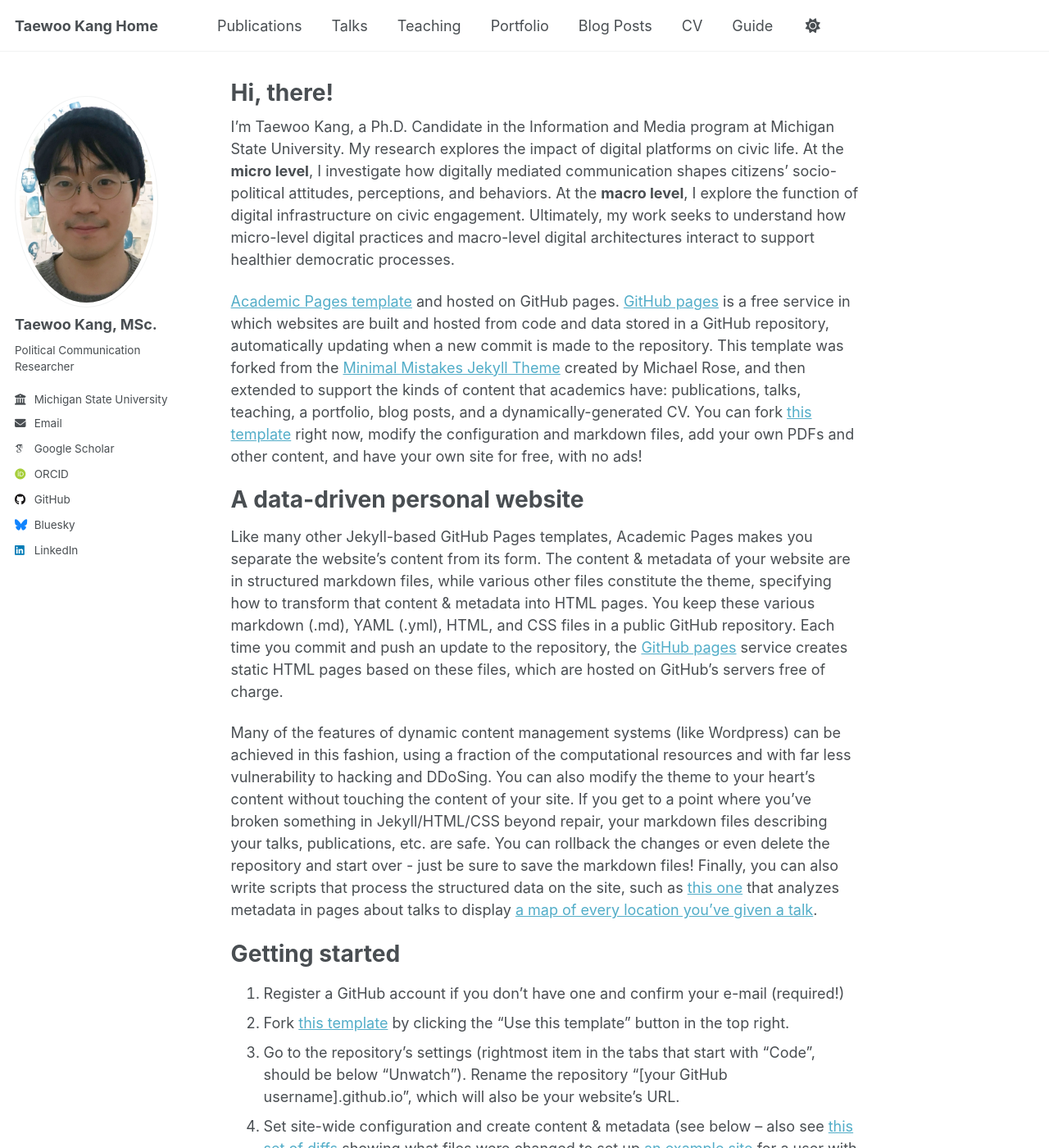
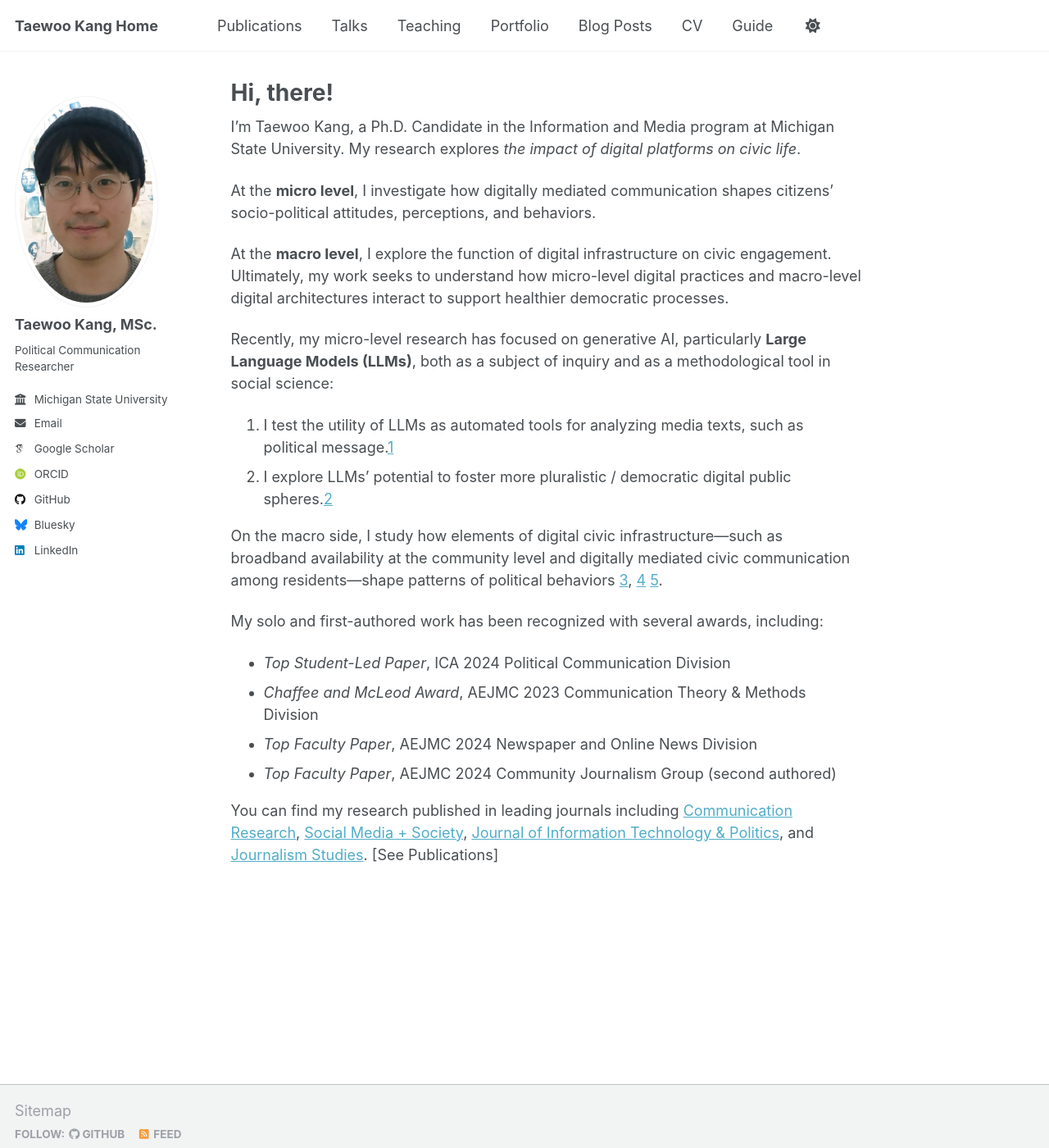
Before and after one commit to kteen2k/taewookang, a Jekyll site: the page built from _pages/about.md, in a window 1280 px wide and 1400 px high. Shown: the whole window at 82% size. Built offline with Jekyll 4.4.1, drawn with Linux system fonts in a browser that asks for light colours; some web fonts are replaced; some of the changed text lies outside the part shown.

Commit message:
about.md

```diff
--- a/_pages/about.md
+++ b/_pages/about.md
@@ -7,46 +7,23 @@ redirect_from:
   - /about.html
 ---
 
-I'm Taewoo Kang, a Ph.D. Candidate in the Information and Media program at Michigan State University. My research explores the impact of digital platforms on civic life. At the **micro level**, I investigate how digitally mediated communication shapes citizens’ socio-political attitudes, perceptions, and behaviors. At the **macro level**, I explore the function of digital infrastructure on civic engagement. Ultimately, my work seeks to understand how micro-level digital practices and macro-level digital architectures interact to support healthier democratic processes.
+I'm Taewoo Kang, a Ph.D. Candidate in the Information and Media program at Michigan State University. My research explores *the impact of digital platforms on civic life*.
 
+At the **micro level**, I investigate how digitally mediated communication shapes citizens’ socio-political attitudes, perceptions, and behaviors.
 
-[Academic Pages template](https://github.com/academicpages/academicpages.github.io) and hosted on GitHub pages. [GitHub pages](https://pages.github.com) is a free service in which websites are built and hosted from code and data stored in a GitHub repository, automatically updating when a new commit is made to the repository. This template was forked from the [Minimal Mistakes Jekyll Theme](https://mmistakes.github.io/minimal-mistakes/) created by Michael Rose, and then extended to support the kinds of content that academics have: publications, talks, teaching, a portfolio, blog posts, and a dynamically-generated CV. You can fork [this template](https://github.com/academicpages/academicpages.github.io) right now, modify the configuration and markdown files, add your own PDFs and other content, and have your own site for free, with no ads!
+At the **macro level**, I explore the function of digital infrastructure on civic engagement. Ultimately, my work seeks to understand how micro-level digital practices and macro-level digital architectures interact to support healthier democratic processes.
 
-A data-driven personal website
-======
-Like many other Jekyll-based GitHub Pages templates, Academic Pages makes you separate the website's content from its form. The content & metadata of your website are in structured markdown files, while various other files constitute the theme, specifying how to transform that content & metadata into HTML pages. You keep these various markdown (.md), YAML (.yml), HTML, and CSS files in a public GitHub repository. Each time you commit and push an update to the repository, the [GitHub pages](https://pages.github.com/) service creates static HTML pages based on these files, which are hosted on GitHub's servers free of charge.
+Recently, my micro-level research has focused on generative AI, particularly **Large Language Models (LLMs)**, both as a subject of inquiry and as a methodological tool in social science:
+1. I test the utility of LLMs as automated tools for analyzing media texts, such as political message.[1](
+https://doi.org/10.48550/arXiv.2502.00903)
+2. I explore LLMs' potential to foster more pluralistic / democratic digital public spheres.[2](https://cristianvaccari.com/2024/10/03/program-of-the-10th-conference-of-the-international-journal-of-press-politics-university-of-edinburgh-17-18-october-2024/)
 
-Many of the features of dynamic content management systems (like Wordpress) can be achieved in this fashion, using a fraction of the computational resources and with far less vulnerability to hacking and DDoSing. You can also modify the theme to your heart's content without touching the content of your site. If you get to a point where you've broken something in Jekyll/HTML/CSS beyond repair, your markdown files describing your talks, publications, etc. are safe. You can rollback the changes or even delete the repository and start over - just be sure to save the markdown files! Finally, you can also write scripts that process the structured data on the site, such as [this one](https://github.com/academicpages/academicpages.github.io/blob/master/talkmap.ipynb) that analyzes metadata in pages about talks to display [a map of every location you've given a talk](https://academicpages.github.io/talkmap.html).
+On the macro side, I study how elements of digital civic infrastructure—such as broadband availability at the community level and digitally mediated civic communication among residents—shape patterns of political behaviors [3](https://doi.org/10.1177/00936502241311943), [4](https://doi.org/10.1080/19331681.2025.2511051) [5](https://doi.org/10.1177/20563051251315255).
 
-Getting started
-======
-1. Register a GitHub account if you don't have one and confirm your e-mail (required!)
-1. Fork [this template](https://github.com/academicpages/academicpages.github.io) by clicking the "Use this template" button in the top right.
-1. Go to the repository's settings (rightmost item in the tabs that start with "Code", should be below "Unwatch"). Rename the repository "[your GitHub username].github.io", which will also be your website's URL.
-1. Set site-wide configuration and create content & metadata (see below -- also see [this set of diffs](http://archive.is/3TPas) showing what files were changed to set up [an example site](https://getorg-testacct.github.io) for a user with the username "getorg-testacct")
-1. Upload any files (like PDFs, .zip files, etc.) to the files/ directory. They will appear at https://[your GitHub username].github.io/files/example.pdf.
-1. Check status by going to the repository settings, in the "GitHub pages" section
+My solo and first-authored work has been recognized with several awards, including:
+- *Top Student-Led Paper*, ICA 2024 Political Communication Division
+- *Chaffee and McLeod Award*, AEJMC 2023 Communication Theory & Methods Division
+- *Top Faculty Paper*, AEJMC 2024 Newspaper and Online News Division
+- *Top Faculty Paper*, AEJMC 2024 Community Journalism Group (second authored)
 
-Site-wide configuration
-------
-The main configuration file for the site is in the base directory in [_config.yml](https://github.com/academicpages/academicpages.github.io/blob/master/_config.yml), which defines the content in the sidebars and other site-wide features. You will need to replace the default variables with ones about yourself and your site's github repository. The configuration file for the top menu is in [_data/navigation.yml](https://github.com/academicpages/academicpages.github.io/blob/master/_data/navigation.yml). For example, if you don't have a portfolio or blog posts, you can remove those items from that navigation.yml file to remove them from the header.
-
-Create content & metadata
-------
-For site content, there is one markdown file for each type of content, which are stored in directories like _publications, _talks, _posts, _teaching, or _pages. For example, each talk is a markdown file in the [_talks directory](https://github.com/academicpages/academicpages.github.io/tree/master/_talks). At the top of each markdown file is structured data in YAML about the talk, which the theme will parse to do lots of cool stuff. The same structured data about a talk is used to generate the list of talks on the [Talks page](https://academicpages.github.io/talks), each [individual page](https://academicpages.github.io/talks/2012-03-01-talk-1) for specific talks, the talks section for the [CV page](https://academicpages.github.io/cv), and the [map of places you've given a talk](https://academicpages.github.io/talkmap.html) (if you run this [python file](https://github.com/academicpages/academicpages.github.io/blob/master/talkmap.py) or [Jupyter notebook](https://github.com/academicpages/academicpages.github.io/blob/master/talkmap.ipynb), which creates the HTML for the map based on the contents of the _talks directory).
-
-**Markdown generator**
-
-The repository includes [a set of Jupyter notebooks](https://github.com/academicpages/academicpages.github.io/tree/master/markdown_generator
-) that converts a CSV containing structured data about talks or presentations into individual markdown files that will be properly formatted for the Academic Pages template. The sample CSVs in that directory are the ones I used to create my own personal website at stuartgeiger.com. My usual workflow is that I keep a spreadsheet of my publications and talks, then run the code in these notebooks to generate the markdown files, then commit and push them to the GitHub repository.
-
-How to edit your site's GitHub repository
-------
-Many people use a git client to create files on their local computer and then push them to GitHub's servers. If you are not familiar with git, you can directly edit these configuration and markdown files directly in the github.com interface. Navigate to a file (like [this one](https://github.com/academicpages/academicpages.github.io/blob/master/_talks/2012-03-01-talk-1.md) and click the pencil icon in the top right of the content preview (to the right of the "Raw | Blame | History" buttons). You can delete a file by clicking the trashcan icon to the right of the pencil icon. You can also create new files or upload files by navigating to a directory and clicking the "Create new file" or "Upload files" buttons.
-
-Example: editing a markdown file for a talk
-![Editing a markdown file for a talk](/images/editing-talk.png)
-
-For more info
-------
-More info about configuring Academic Pages can be found in [the guide](https://academicpages.github.io/markdown/), the [growing wiki](https://github.com/academicpages/academicpages.github.io/wiki), and you can always [ask a question on GitHub](https://github.com/academicpages/academicpages.github.io/discussions). The [guides for the Minimal Mistakes theme](https://mmistakes.github.io/minimal-mistakes/docs/configuration/) (which this theme was forked from) might also be helpful.
+You can find my research published in leading journals including [Communication Research](https://doi.org/10.1177/00936502241311943), [Social Media + Society](https://doi.org/10.1177/20563051251315255), [Journal of Information Technology & Politics](https://doi.org/10.1080/19331681.2025.2511051), and [Journalism Studies](https://doi.org/10.1080/1461670X.2023.2246075). [See Publications]
```
